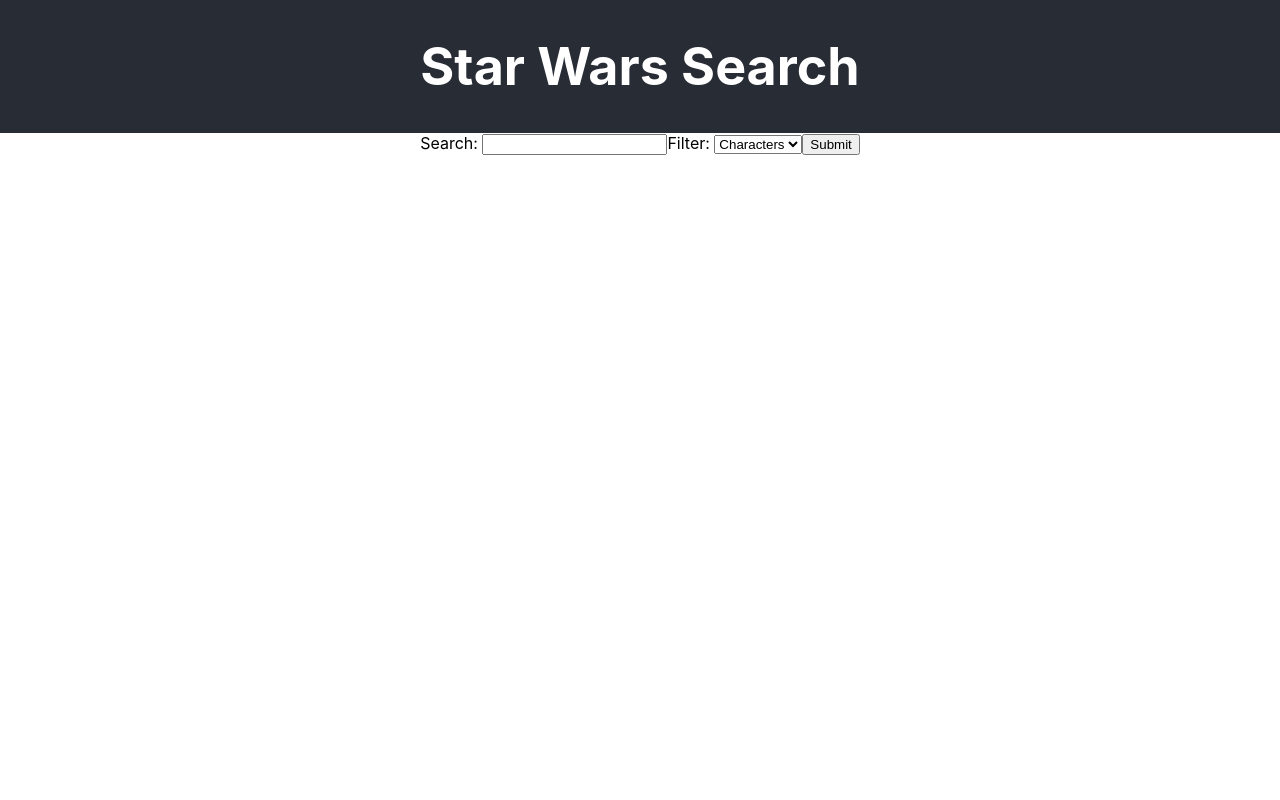
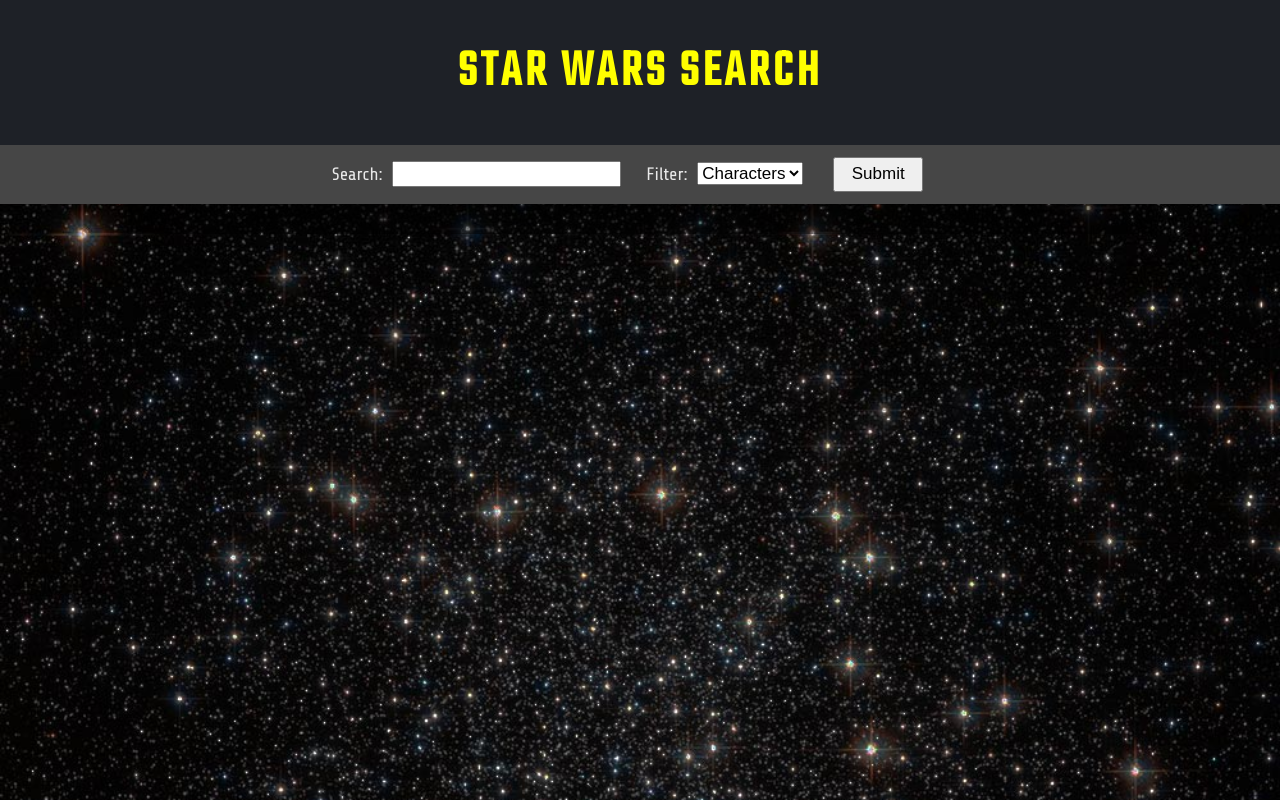
Before and after one commit to zacharialutz/Star_Wars_Search, a React (Create React App) app: page / in a window 1280 px wide. Built offline with nearby package versions, Linux system fonts and the light colour scheme.

Commit message:
added fonts, colors, and bg

```diff
--- a/public/index.html
+++ b/public/index.html
@@ -9,6 +9,7 @@
       name="description"
       content="Zacharia's Star Wars Search application"
     />
+    <link href="https://fonts.googleapis.com/css?family=Share+Tech|Share+Tech+Mono|Teko&display=swap" rel="stylesheet">
     <link rel="apple-touch-icon" href="logo192.png" />
     <!--
       manifest.json provides metadata used when your web app is installed on a
@@ -24,7 +25,7 @@
       work correctly both with client-side routing and a non-root public URL.
       Learn how to configure a non-root public URL by running `npm run build`.
     -->
-    <title>React App</title>
+    <title>Star Wars Search</title>
   </head>
   <body>
     <noscript>You need to enable JavaScript to run this app.</noscript>
--- a/src/App.css
+++ b/src/App.css
@@ -4,6 +4,8 @@
 
 .App {
   text-align: center;
+  font-family: 'Share Tech', sans-serif;
+  font-size: 18px;
 }
 
 .App-logo {
@@ -11,15 +13,19 @@
 }
 
 .App-header {
-  background-color: #282c34;
+  background-color: #1e2127;
   display: flex;
   flex-direction: column;
   align-items: center;
   justify-content: center;
   font-size: calc(10px + 2vmin);
-  color: white;
+  color: yellow;
+  font-family: 'Teko', sans-serif;
+  letter-spacing: 4px;
 }
 
-.App-link {
-  color: #09d3ac;
+body {
+  background-color: #1e2127;
+  background-image: url('background.jpg');
+  background-size: cover;
 }
--- a/src/component/Entry.css
+++ b/src/component/Entry.css
@@ -1,3 +1,15 @@
 li {
 	list-style: none;
+	font-family: 'Share Tech Mono', monospace;
+	color: gold;
+	margin: 0 0 25px;
 }
+
+a {
+	color: gold;
+}
+
+.stats {
+	text-align: left;
+	padding-left: 25%;
+}
--- a/src/component/Entry.js
+++ b/src/component/Entry.js
@@ -46,7 +46,6 @@ export default class Entry extends React.Component {
 
 	// Generates a list element with data content based on search type
 	render() {
-		console.log(this.state);
 		const me = this.state.myself;
 		return(
 			<li className='listing'>
--- /dev/null
+++ b/src/component/Form.css
@@ -0,0 +1,15 @@
+form {
+	padding: 12px;
+	background-color: rgb(70, 70, 70);
+	color: rgb(233, 233, 233);
+}
+
+input, select {
+	margin: 0 25px 0 5px;
+	font-size: 17px;
+}
+
+.btn-sub {
+	width: 90px;
+	height: 35px;
+}
--- a/src/component/Form.js
+++ b/src/component/Form.js
@@ -1,4 +1,6 @@
-import React from 'react';
+import React from 'react'
+
+import './Form.css'
 
 function Form(props) {
 	return (
@@ -20,7 +22,7 @@ function Form(props) {
 				<option value='species'>Species</option>
 				<option value='films'>Films</option>
 			</select>
-			<input type='submit' value='Submit' />
+			<input className='btn-sub' type='submit' value='Submit' />
 		</form>
 	)
 }
--- a/src/component/Header.js
+++ b/src/component/Header.js
@@ -3,7 +3,7 @@ import React from 'react';
 function Header() {
 	return (
 		<header className="App-header">
-          <h1>Star Wars Search</h1>
+          <h1>STAR WARS SEARCH</h1>
         </header>
 	)
 }
--- a/src/component/ResList.css
+++ b/src/component/ResList.css
@@ -1,4 +1,9 @@
-ul {
-	padding: 0;
-	margin: 0;
+.mainList {
+	padding: 20px 0 10px;
+	margin: 0 10%;
+	background-color: rgb(0, 0, 0, .5);
 }
+
+h2 {
+ margin: 0 0 15px;
+}
--- a/src/component/ResList.js
+++ b/src/component/ResList.js
@@ -16,7 +16,7 @@ function ResList(props) {
 	});
 
 	return (
-		<ul>
+		<ul className='mainList'>
 			{resList}
 		</ul>
 	);
```
Also changed, not shown: src/background.jpg (added).
